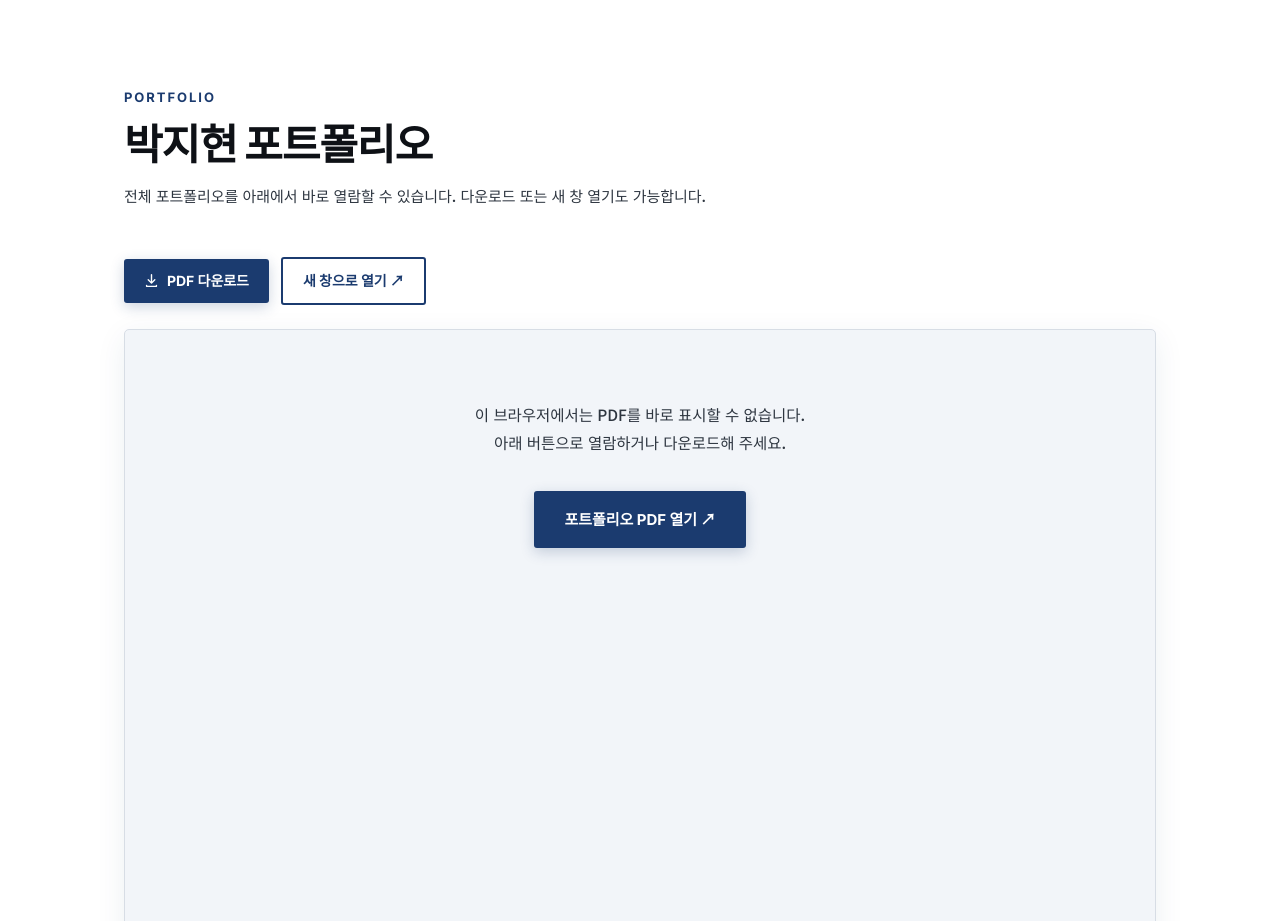
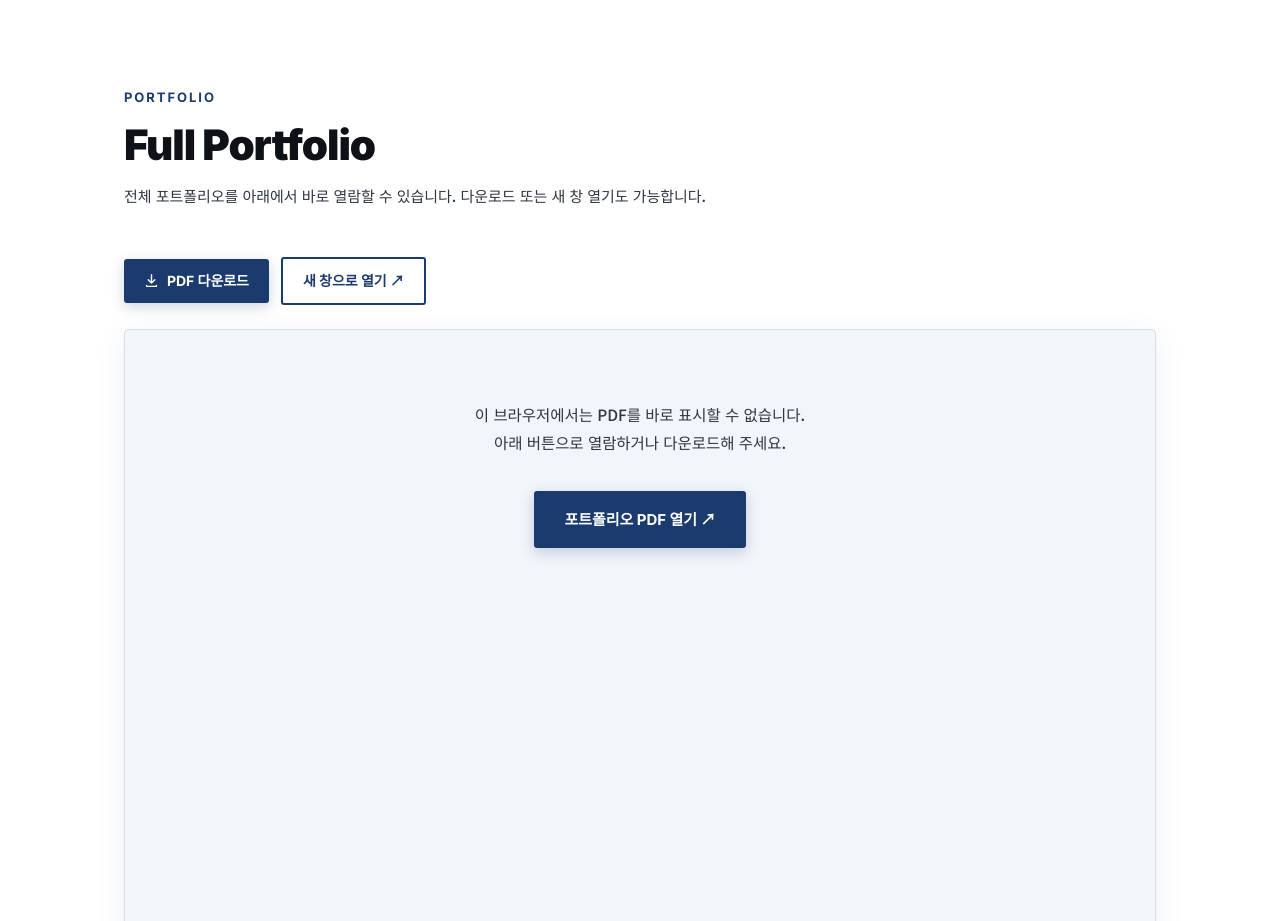
Before and after one commit to jiihyeonn/jiihyeonn.github.io, a plain HTML site: page index.html in a window 1280 px wide. Shown: the part 4780-5701 px from the top of the page. Drawn offline with Linux system fonts and the light colour scheme.

Commit message:
pdf 수정

```diff
--- a/index.html
+++ b/index.html
@@ -392,7 +392,7 @@ strong,b{font-weight:700;color:var(--ink)}
   <div class="wrap">
     <div class="sec__head">
       <p class="sec__label">Portfolio</p>
-      <h2 class="sec__title">박지현 포트폴리오</h2>
+      <h2 class="sec__title">Full Portfolio</h2>
       <p class="sec__note">전체 포트폴리오를 아래에서 바로 열람할 수 있습니다. 다운로드 또는 새 창 열기도 가능합니다.</p>
     </div>
 
```
Also changed, not shown: 1 other file.
